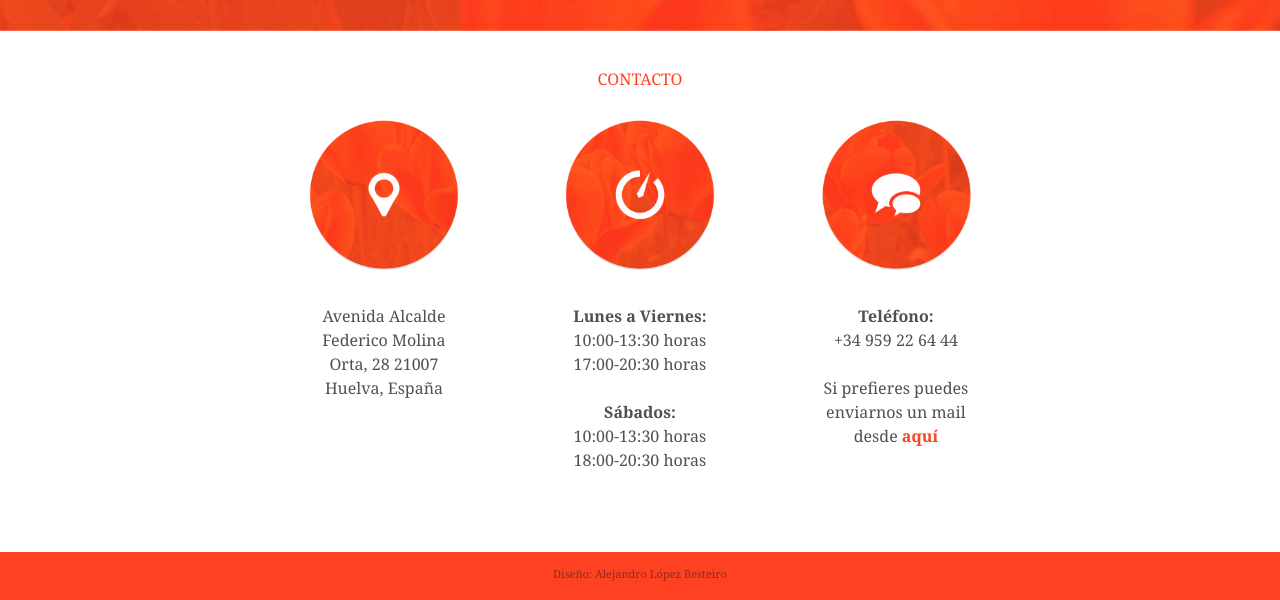
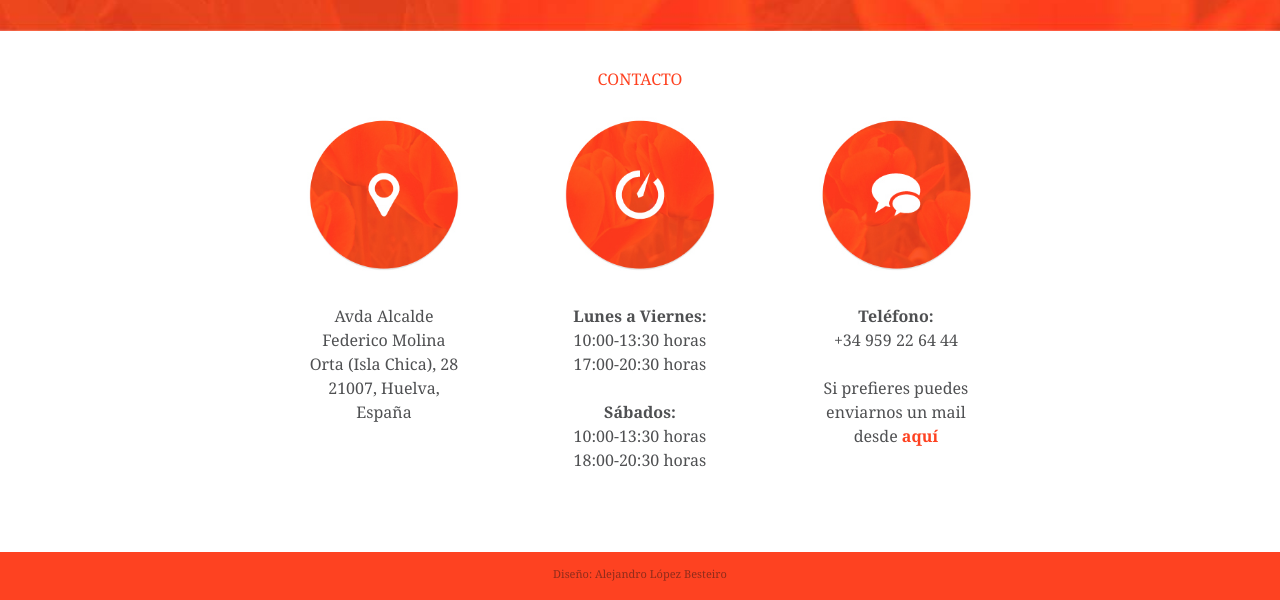
Before and after one commit to ppcano/novolarmoda, a plain HTML site: page index.html in a window 1280 px wide. Shown: the part 1793-2393 px from the top of the page. Drawn offline with Linux system fonts and the light colour scheme.

Commit message:
change some copy

```diff
--- a/index.html
+++ b/index.html
@@ -15,7 +15,7 @@
   </div>
 
   <div class="container text txt-red title top-space-big bottom-space-small">
-    La mejor moda en el centro de Huelva
+    Los mejores complementos y moda en Huelva
   </div>
 
   <div class="container text txt-grey normal bottom-space-big">
@@ -91,8 +91,8 @@
           <img src="images/map.jpg">
         </div>
         <div class="container contact  text txt-grey normal top-space-small bottom-space-big">
-          Avenida Alcalde Federico Molina Orta, 28
-          21007 Huelva, Espa&ntilde;a
+          Avda Alcalde Federico Molina Orta (Isla Chica), 28
+          21007, Huelva, Espa&ntilde;a
         </div>
     </div>
     <div class="contact_column">
```
